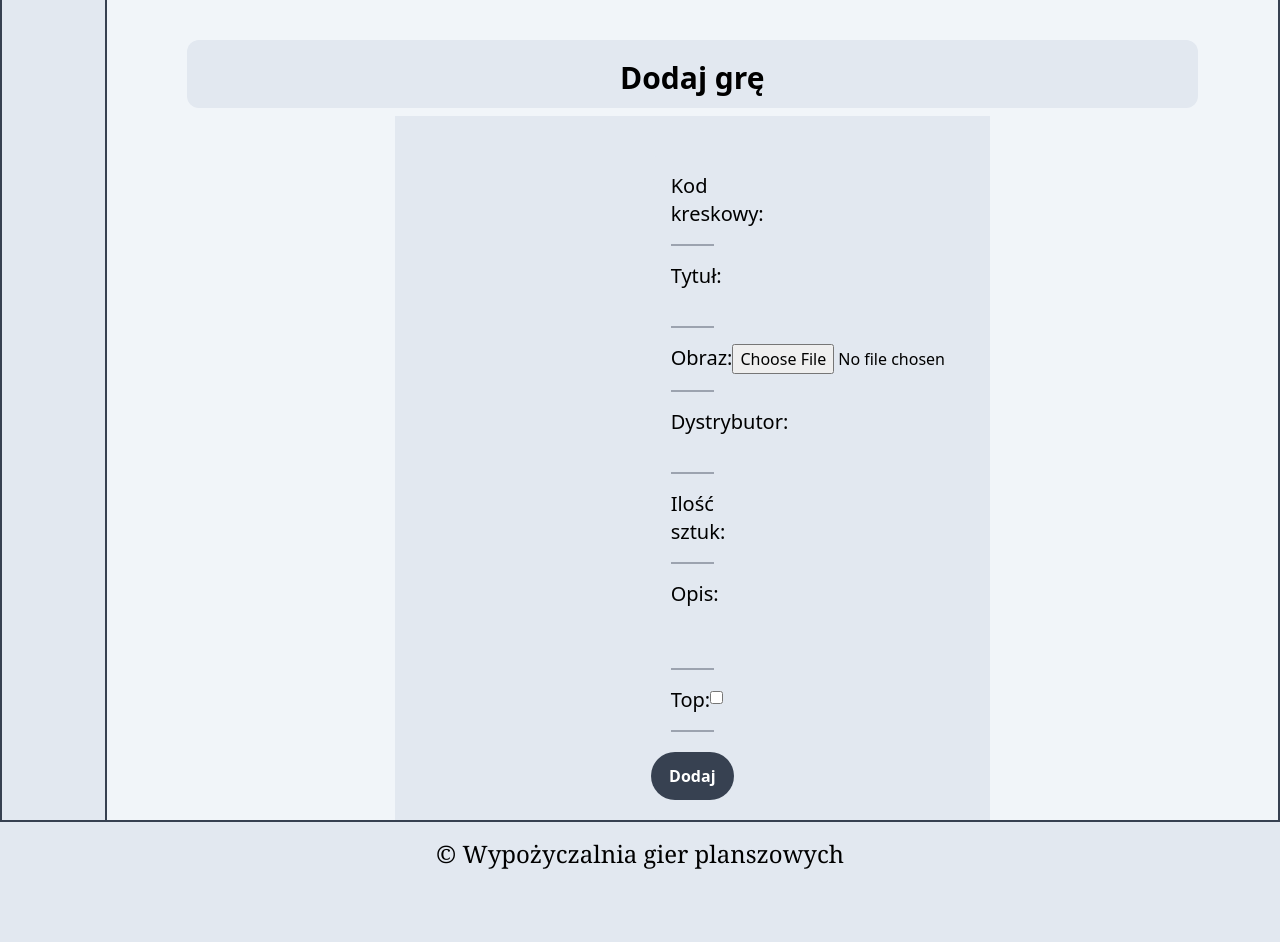
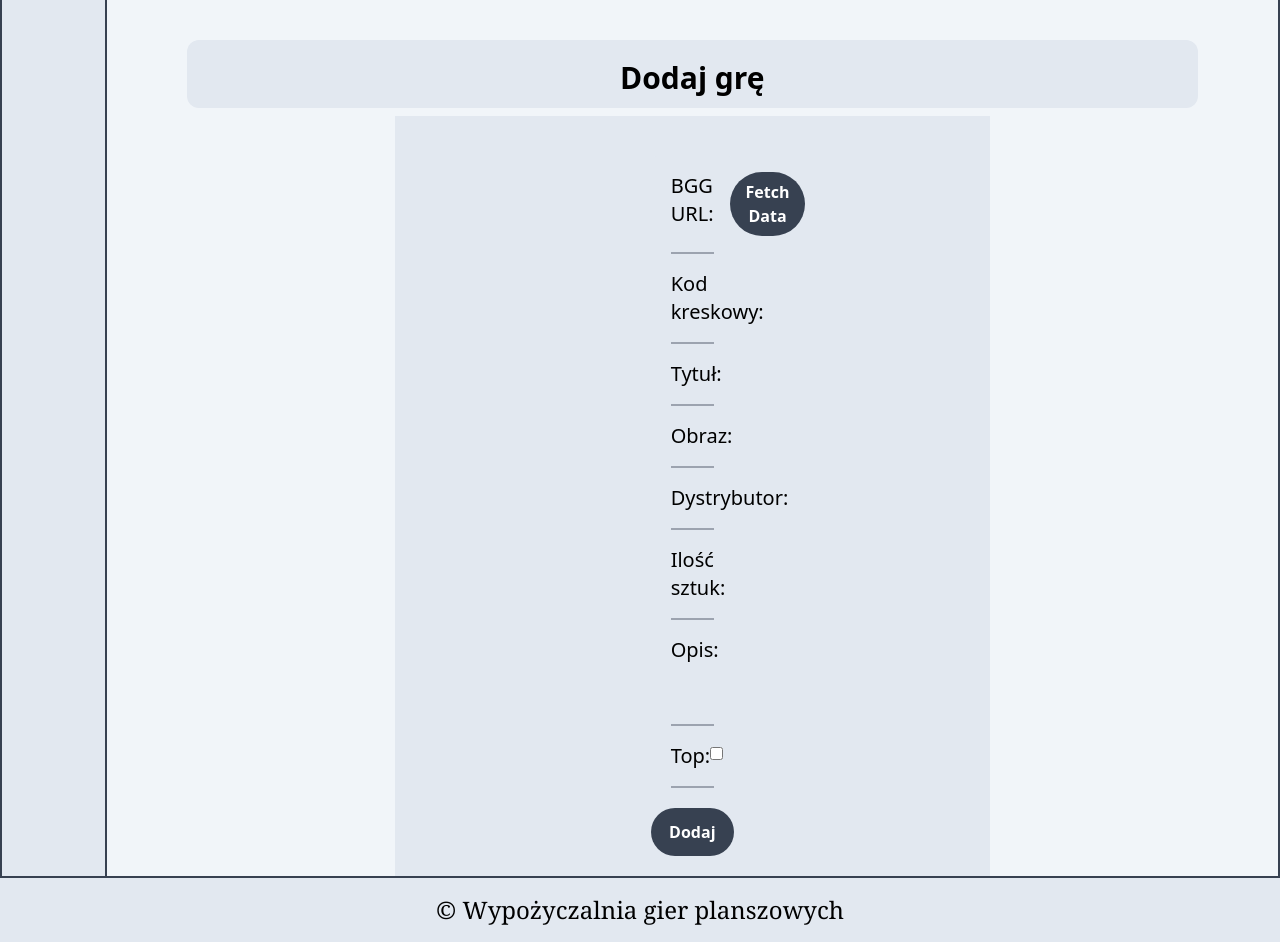
Before and after one commit to SilverPung/BoardGameRental, a Django app: page /games/add/1/ in a window 1280 px wide. Before the commit the page ends 869 px from the top, so only its background shows below. Run offline with Django 5.2, Linux system fonts and the light colour scheme; a user stored in the database is signed in; some libraries are stand-ins or nearby versions.

Commit message:
feat: Add fetch_bgg_data endpoint for retrieving game data from BGG URL

```diff
--- a/boardgames/core/templates/core/base.html
+++ b/boardgames/core/templates/core/base.html
@@ -4,7 +4,9 @@
         <title>{%block title%}{% endblock %}|Wyporzyczalnia</title>
         <meta charset="utf-8">
         <meta name="viewport" content="width=device-width, initial-scale=1">
+        {%block extra_head%}
 
+        {%endblock%}
         <script src="https://cdn.tailwindcss.com"></script>
     </head>
     <body class="bg-slate-700 flex flex-col min-h-screen ">
--- a/boardgames/core/urls.py
+++ b/boardgames/core/urls.py
@@ -2,9 +2,11 @@ from django.urls import path
 from . import views
 from django.contrib.auth import views as auth_views
 from .forms import LoginForm
+from games.views import fetch_bgg_data
 urlpatterns = [
     path('', views.home, name='home'),
     path('event/<int:event_id>/', views.event_detail, name='event_detail'),
     path('login/', auth_views.LoginView.as_view(template_name='core/login.html',authentication_form=LoginForm), name='login'),
     path('summary/<int:event_id>/', views.summary, name='summary'),
+    path('fetch_bgg_data/',fetch_bgg_data, name='fetch_bgg_data'),
 ]
--- /dev/null
+++ b/boardgames/games/static/js/fetch_bgg_data.js
@@ -0,0 +1,24 @@
+$(document).ready(function() {
+    $('#fetchData').on('click', function() {
+        var bggUrl = $('#bggUrl').val();
+        if (bggUrl) {
+            $.ajax({
+                type: 'GET',
+                url: 'games/fetch_bgg_data/',
+                data: {
+                    'bgg_url': bggUrl
+                },
+                success: function(data) {
+                    $('#id_title').val(data.title);
+                    $('#id_image').val(data.image);
+                    $('#id_distributor').val(data.distributor);
+                },
+                error: function() {
+                    alert('An error occurred. Please try again.');
+                }
+            });
+        } else {
+            alert('Please enter a BGG URL.');
+        }
+    });
+});
--- a/boardgames/games/templates/games/add_game.html
+++ b/boardgames/games/templates/games/add_game.html
@@ -1,4 +1,15 @@
 {% extends 'core/base.html' %}
+{% load static %}
+
+
+{% block extra_head %}
+
+<script src="https://code.jquery.com/jquery-3.6.0.min.js"></script>
+<script src="{% static 'js/fetch_bgg_data.js' %}"></script>
+
+{% endblock extra_head %}
+
+
 
 
 {% block sidebar %}
@@ -20,37 +31,40 @@
     <div class="flex flex-col justify-center bg-slate-200 mt-2 mx-72">
         <form method="post" enctype="multipart/form-data" class="flex flex-col justify-center bg-slate-200 mt-10 mx-64 rounded-md">
             {% csrf_token %}
-            <div class="flex justify-between py-4 mx-5 border-b-2 border-gray-400" >
+            <div class="flex justify-between py-4 mx-5 border-b-2 border-gray-400">
+                <span class="text-xl">BGG URL:</span>
+                <span class="w-3/4"><input type="url" id="bggUrl" name="bgg_url" class="w-full"></span>
+                <button type="button" id="fetchData" class="bg-gray-700 hover:bg-gray-800 text-white font-bold py-2 px-4 ml-4 rounded-full">Fetch Data</button>
+            </div>
+            <div class="flex justify-between py-4 mx-5 border-b-2 border-gray-400">
                 <span class="text-xl">Kod kreskowy:</span>
-                <span class="w-3/4">{{form.barcode}}</span>
+                <span class="w-3/4">{{ form.barcode }}</span>
             </div>
-            <div class="flex justify-between py-4 mx-5 border-b-2 border-gray-400" >
+            <div class="flex justify-between py-4 mx-5 border-b-2 border-gray-400">
                 <span class="text-xl">Tytuł:</span>
-                <span class="w-3/4">{{form.title}}</span>
+                <span class="w-3/4"><input type="text" id="id_title" name="title" class="w-full"></span>
             </div>
-
-            <div class="flex justify-between py-4 mx-5 border-b-2 border-gray-400" >
+            <div class="flex justify-between py-4 mx-5 border-b-2 border-gray-400">
                 <span class="text-xl">Obraz:</span>
-                <span class="w-3/4">{{form.image}}</span>
+                <span class="w-3/4"><input type="text" id="id_image" name="image" class="w-full"></span>
             </div>
-            <div class="flex justify-between py-4 mx-5 border-b-2 border-gray-400" >
+            <div class="flex justify-between py-4 mx-5 border-b-2 border-gray-400">
                 <span class="text-xl">Dystrybutor:</span>
-                <span class="w-3/4">{{form.distributor}}</span>
+                <span class="w-3/4"><input type="text" id="id_distributor" name="distributor" class="w-full"></span>
             </div>
-            <div class="flex justify-between py-4 mx-5 border-b-2 border-gray-400" >
+            <div class="flex justify-between py-4 mx-5 border-b-2 border-gray-400">
                 <span class="text-xl">Ilość sztuk:</span>
-                <span class="w-3/4">{{form.quantity}}</span>
+                <span class="w-3/4">{{ form.quantity }}</span>
             </div>
-            <div class="flex justify-between py-4 mx-5 border-b-2 border-gray-400" >
+            <div class="flex justify-between py-4 mx-5 border-b-2 border-gray-400">
                 <span class="text-xl">Opis:</span>
                 <span class="w-3/4">{{form.description}}</span>
             </div>
-            <div class="flex justify-between py-4 mx-5 border-b-2 border-gray-400" >
+            <div class="flex justify-between py-4 mx-5 border-b-2 border-gray-400">
                 <span class="text-xl">Top:</span>
-                <span class="w-3/4">{{form.top}}</span>
+                <span class="w-3/4">{{ form.top }}</span>
             </div>
             <button type="submit" class="bg-gray-700 hover:bg-gray-800 text-white font-bold my-5 py-3 px-4 rounded-full">Dodaj</button>
-
         </form>
 
 
--- a/boardgames/games/urls.py
+++ b/boardgames/games/urls.py
@@ -3,6 +3,8 @@ from . import views
 from django.contrib.auth import views as auth_views
 
 urlpatterns = [
+    path('fetch_bgg_data/', views.fetch_bgg_data, name='fetch_bgg_data'),
     path('add/<int:event_id>/', views.add_game, name='add_game'),
     path('edit/<int:game_id>/', views.edit_game, name='edit_game'),
+
 ]
--- a/boardgames/games/views.py
+++ b/boardgames/games/views.py
@@ -3,6 +3,9 @@ from .forms import GameForm, RentalForm, RatingForm
 from core.models import Game, Event, Renter
 from django.contrib import messages
 from django.contrib.auth.decorators import login_required
+from django.views.decorators.csrf import csrf_exempt
+from django.http import JsonResponse
+from boardgamegeek import BGGClient
 # Create your views here.
 LIMIT_OF_RENTED_GAMES = 2 #limit of games that can be rented by one user
 @login_required
@@ -86,3 +89,22 @@ def edit_game(request, game_id):
             return redirect('core:event_detail', game.event.id)
     context={'form': form, 'game': game, 'rental_form': rental_form, 'list_of_renters': list_of_renters, 'rating_form': rating_form}
     return render(request, 'games/edit_game.html',context)
+
+
+def fetch_bgg_data(request):
+    if request.method == 'GET':
+        bgg_url = request.GET.get('bgg_url')
+        if bgg_url:
+            bgg_id = bgg_url.split('/')[-2]
+            bgg = BGGClient()
+            game = bgg.game(game_id=bgg_id)
+            data = {
+                'title': game.name,
+                'image': game._image,
+                'distributor': game.publishers[0] if game.publishers else '',
+            }
+            return JsonResponse(data)
+
+        return JsonResponse({'error': 'BGG URL is required'}, status=400)
+
+    return JsonResponse({'error': 'Invalid request'}, status=400)
--- a/requirements.txt
+++ b/requirements.txt
@@ -1,4 +1,3 @@
 Django==5.0.7
-psycopg2==3.2.1
 Pillow==10.4.0
 requests==2.32.3
--- /dev/null
+++ b/test.py
@@ -0,0 +1,4 @@
+from boardgamegeek import BGGClient
+bgg = BGGClient()
+game = bgg.game(game_id=13)
+print(game.name)
```
Also changed, not shown: boardgames/core/views.py (line endings or trailing spaces).
